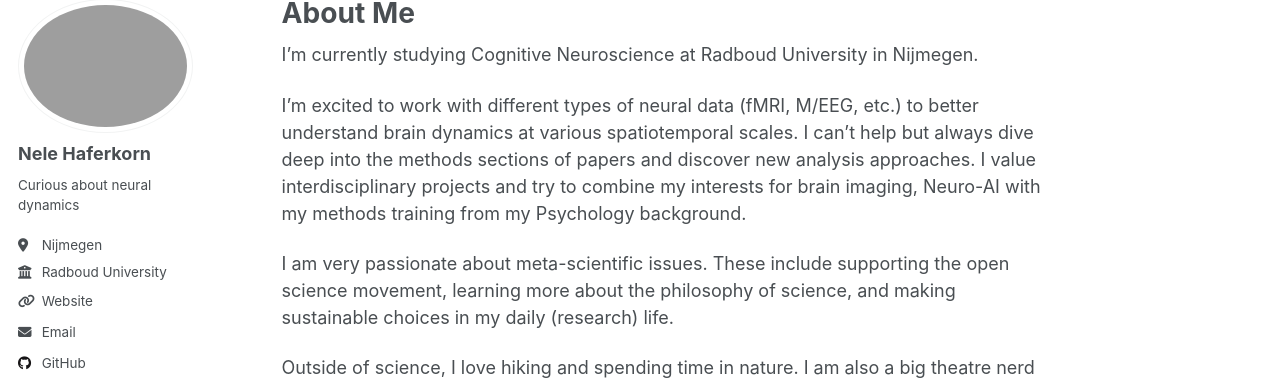
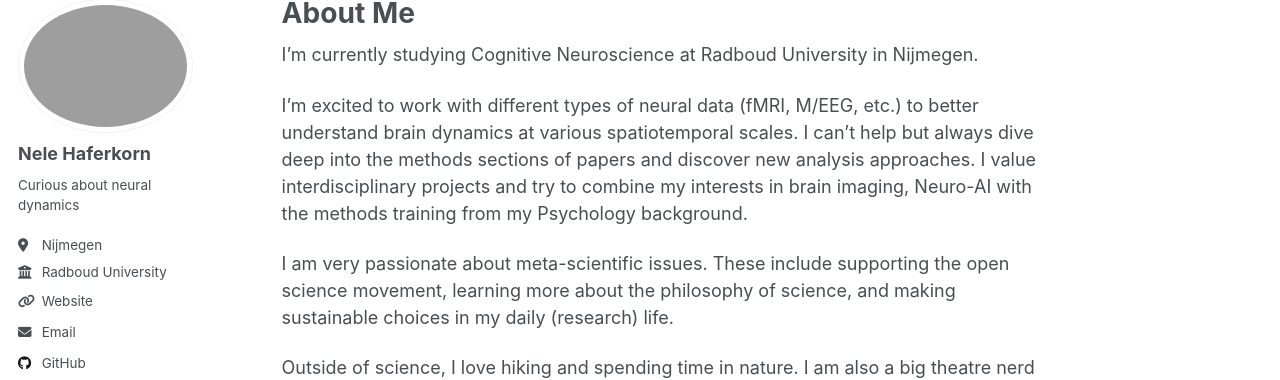
Before and after one commit to nhaferkorn/nhaferkorn.github.io, a Jekyll site: the page built from _pages/about.md, in a window 1280 px wide. Shown: the part 100-480 px from the top of the page. Built offline with Jekyll 4.4.1, drawn with Linux system fonts in a browser that asks for light colours.

Commit message:
Update about me

```diff
--- a/_pages/about.md
+++ b/_pages/about.md
@@ -7,12 +7,11 @@ redirect_from:
   - /about.html
 ---
 
-
 I'm currently studying Cognitive Neuroscience at Radboud University in Nijmegen.
 
 I'm excited to work with different types of neural data (fMRI, M/EEG, etc.) to better understand brain dynamics at various spatiotemporal scales.
 I can’t help but always dive deep into the methods sections of papers and discover new analysis approaches.
-I value interdisciplinary projects and try to combine my interests for brain imaging, Neuro-AI with my methods training from my Psychology background.
+I value interdisciplinary projects and try to combine my interests in brain imaging, Neuro-AI with the methods training from my Psychology background.
 
 I am very passionate about meta-scientific issues. These include supporting the open science movement, learning more about the philosophy of science, and making sustainable choices in my daily (research) life.
 
```
